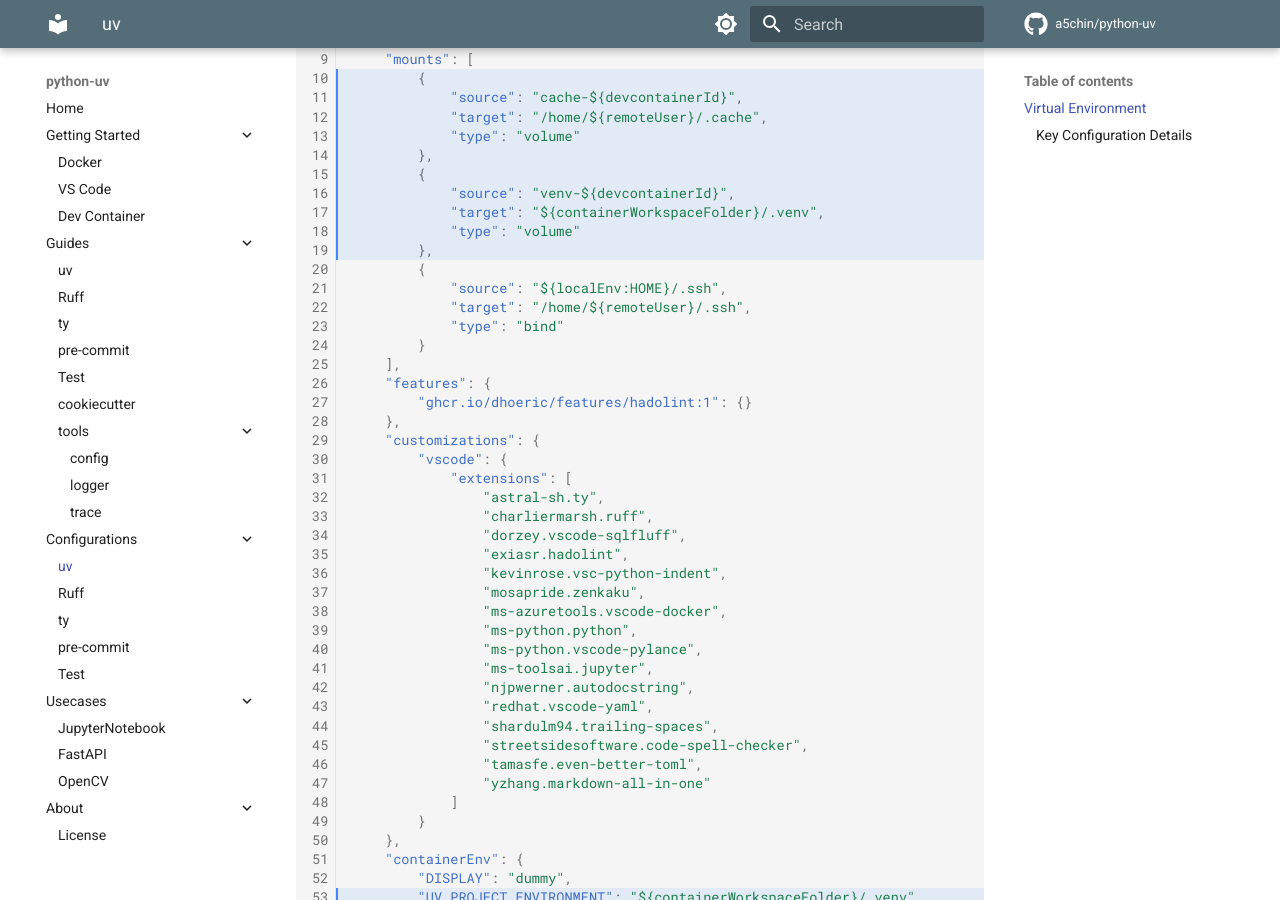
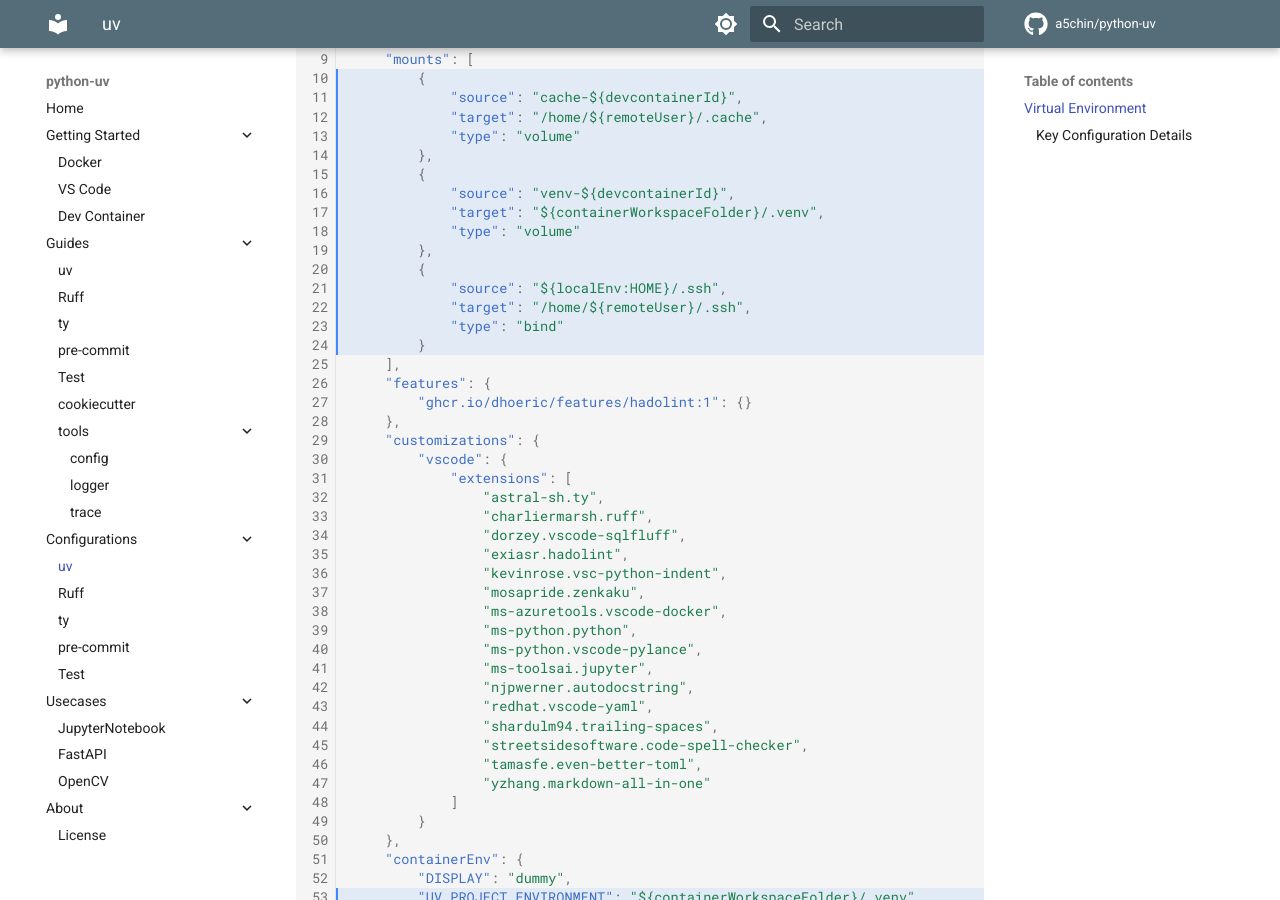
Before and after one commit to a5chin/python-uv, an MkDocs documentation site: the page built from docs/configurations/uv.md, in a window 1280 px wide and 900 px high, scrolled down 549 px. Built offline with MkDocs 1.6.1 and Material for MkDocs 9.7.7, drawn with Linux system fonts in a browser that asks for light colours; comment, search, counter and statistics services are not loaded.

Commit message:
fix: highlight

````diff
--- a/docs/configurations/uv.md
+++ b/docs/configurations/uv.md
@@ -6,7 +6,7 @@
 ## Virtual Environment
 Set the `UV_PROJECT_ENVIRONMENT` not to create a virtual environment in the project directory.
 
-```json title=".devcontainer/devcontainer.json" hl_lines="10-19 53 55"
+```json title=".devcontainer/devcontainer.json" hl_lines="10-24 53 55"
 {
     "name": "uv",
     "dockerComposeFile": "../.devcontainer/docker-compose.yml",
````
